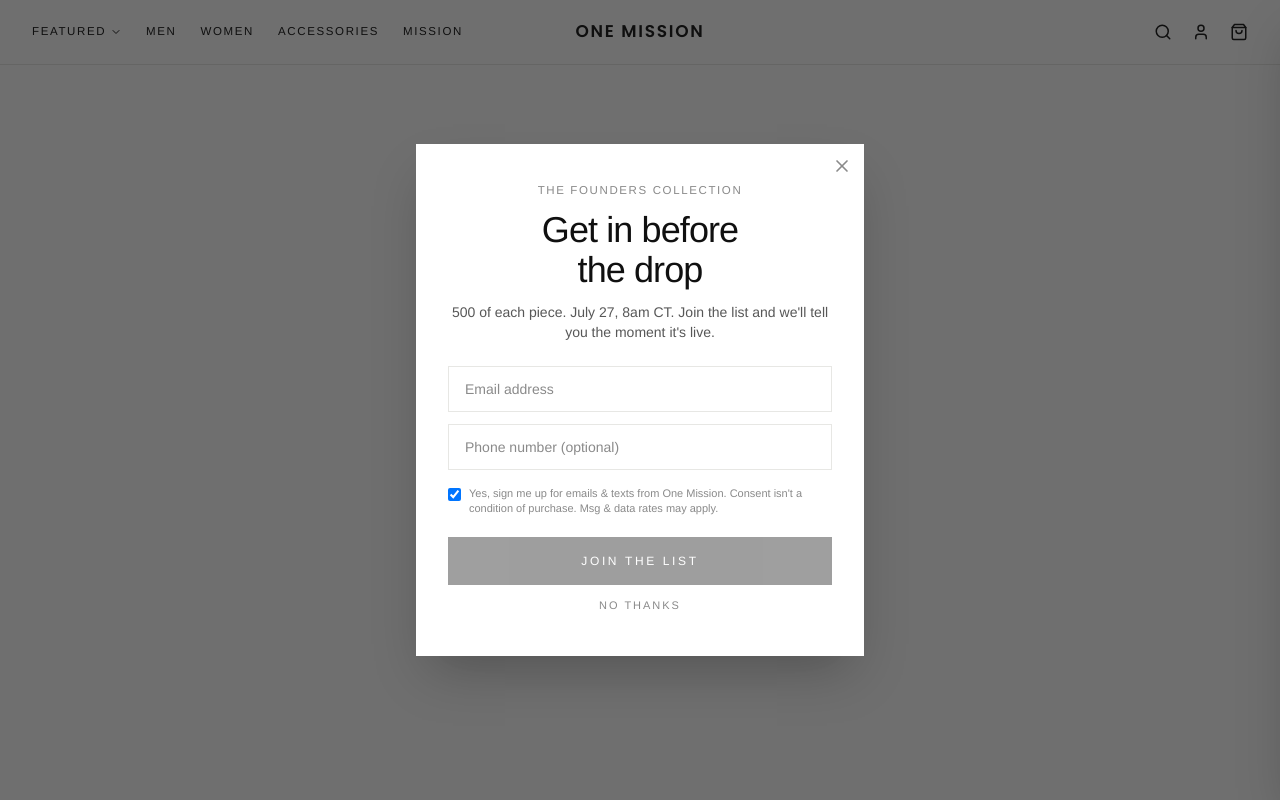
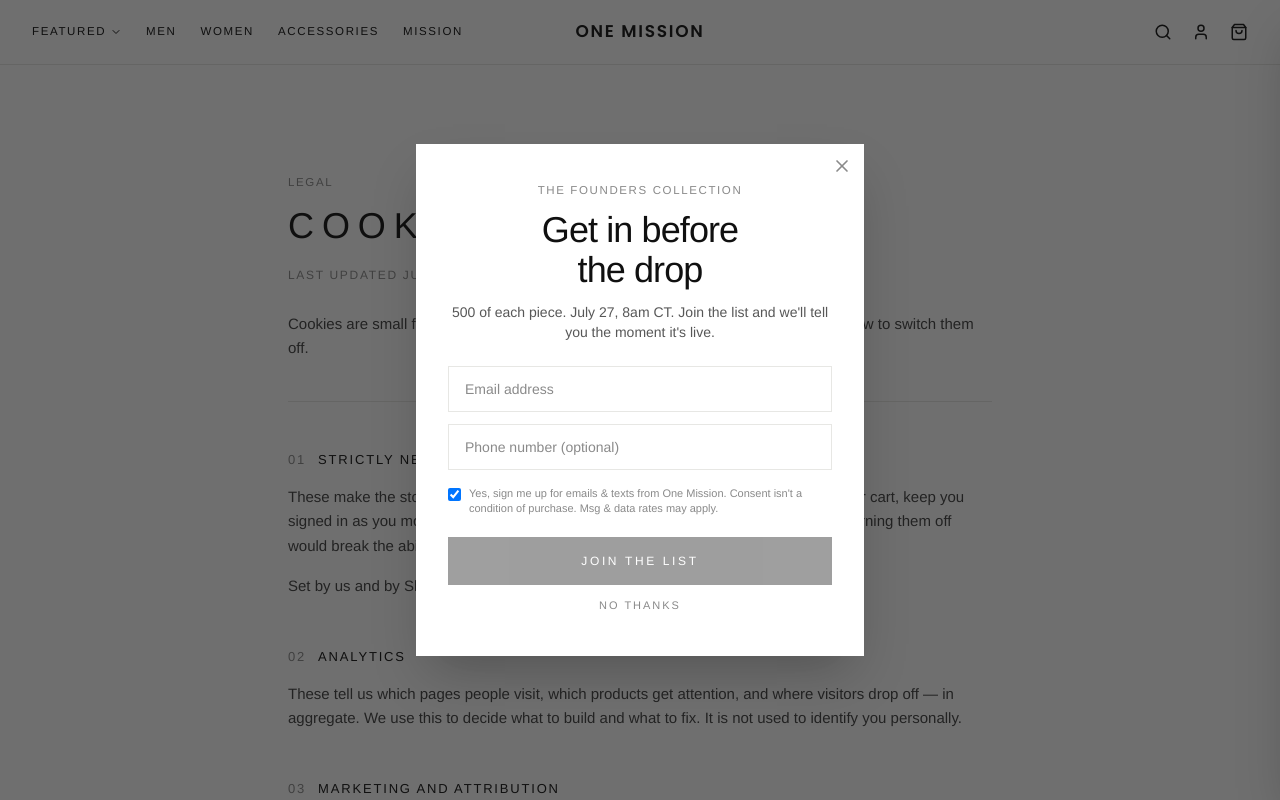
Before and after one commit to thayerm1111/onemissioncollection, a Next.js app: page /cookies in a window 1280 px wide. Before the commit this address had no page. Shown: the top 800 px of the page. Built offline with nearby package versions, Linux system fonts and the light colour scheme.

Commit message:
Add Cookie Policy

```diff
--- /dev/null
+++ b/src/app/cookies/page.tsx
@@ -0,0 +1,78 @@
+import type { Metadata } from "next";
+import Link from "next/link";
+import { LegalPage, Section } from "@/components/LegalPage";
+
+export const metadata: Metadata = {
+  title: "Cookie Policy — One Mission Collection",
+  description: "What cookies we use, what they do, and how to turn them off.",
+};
+
+export default function CookiesPage() {
+  return (
+    <LegalPage
+      eyebrow="Legal"
+      title="Cookie Policy"
+      updated="July 20, 2026"
+      intro="Cookies are small files a site stores on your device. Here's plainly what ours do and how to switch them off."
+    >
+      <Section n="01" title="Strictly necessary">
+        <p>
+          These make the store function and cannot be turned off. They remember
+          what&rsquo;s in your cart, keep you signed in as you move between pages,
+          secure checkout, and protect against fraud. Turning them off would break
+          the ability to buy anything.
+        </p>
+        <p>Set by us and by Shopify.</p>
+      </Section>
+
+      <Section n="02" title="Analytics">
+        <p>
+          These tell us which pages people visit, which products get attention,
+          and where visitors drop off — in aggregate. We use this to decide what
+          to build and what to fix. It is not used to identify you personally.
+        </p>
+      </Section>
+
+      <Section n="03" title="Marketing and attribution">
+        <p>
+          These record that you arrived through a particular link so the right
+          affiliate gets credited for a sale, and so we can tell which campaigns
+          actually work. Our affiliate partner sets a cookie for this purpose when
+          you arrive through a referral link.
+        </p>
+      </Section>
+
+      <Section n="04" title="How to control cookies">
+        <p>
+          Every major browser lets you block or delete cookies in its settings,
+          usually under Privacy. You can also browse in a private or incognito
+          window, which clears them when you close it.
+        </p>
+        <p>
+          Blocking strictly necessary cookies will prevent checkout from working.
+          Blocking analytics and marketing cookies will not affect your ability to
+          shop.
+        </p>
+      </Section>
+
+      <Section n="05" title="Do Not Track">
+        <p>
+          Browsers can send a Do Not Track signal, but there is still no shared
+          industry standard for responding to it, so our site does not currently
+          change its behavior in response. You can control cookies directly using
+          the methods above.
+        </p>
+      </Section>
+
+      <Section n="06" title="More detail">
+        <p>
+          For the full picture of what we collect and who receives it, see our{" "}
+          <Link href="/privacy" className="text-ink underline">
+            Privacy Policy
+          </Link>
+          .
+        </p>
+      </Section>
+    </LegalPage>
+  );
+}
```
